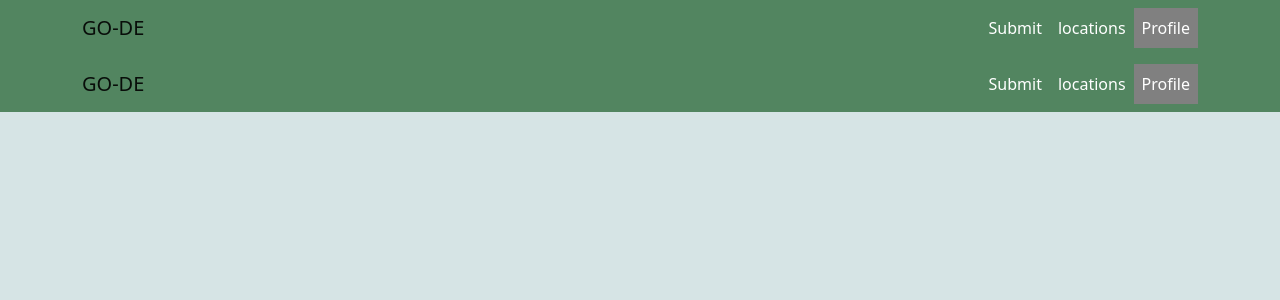
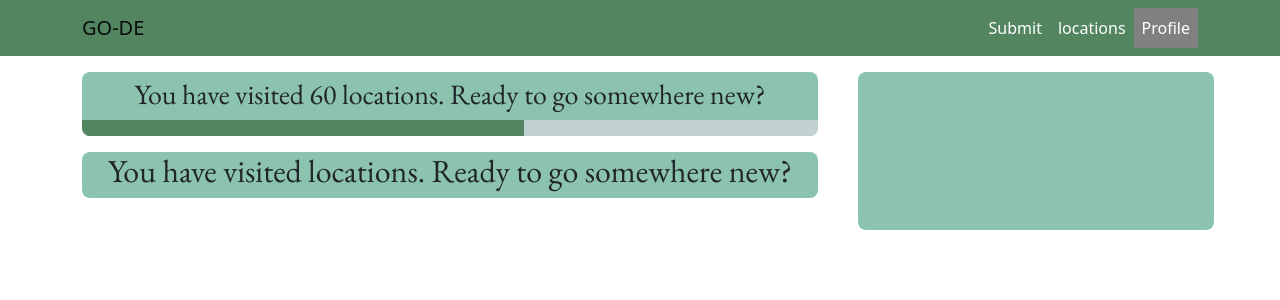
Before and after one commit to sbrugel/go-de, a React (Create React App) app in the folder client/: page / in a window 1280 px wide. Shown: the top 300 px of the page. Built offline with nearby package versions, Linux system fonts and the light colour scheme.

Commit message:
wip: recent stuff

```diff
--- a/client/src/App.css
+++ b/client/src/App.css
@@ -1,22 +1,66 @@
-@import url('https://fonts.googleapis.com/css2?family=Noto+Sans&family=Poppins&display=swap');
+/* Global variables and styles */
 
-/* Global variables and styles */
+@import url('https://fonts.googleapis.com/css2?family=EB+Garamond&display=swap');
+
 :root {
 	--BG-COLOR-PRIMARY: #528560;
 	--BG-COLOR-SECONDARY: #8BC3AF;
 	--BG-COLOR-TERTIARY: #00000020;
-	--BG-COLOR-GREY: #D6E4E5;
+	--BG-COLOR-LIGHTGREY: #D6E4E5;
+	--BG-COLOR-GREY: #C2D2D3;
+	--BG-COLOR-DARKGREY: #2d3131;
 
-	background-color: var(--BG-COLOR-GREY);
-	font-family: 'Poppins', 'Noto Sans', sans-serif;
+	--FONT-HEADING: 'EB Garamond', sans-serif;
+
+	--CARD-ROUNDING: 8px;
+
 	-webkit-font-smoothing: antialiased;
 	-moz-osx-font-smoothing: grayscale;
 }
 
 body {
 	margin: 0;
+	background-color: var(--BG-COLOR-LIGHTGREY);
 }
 
-.progress-header {
+h1, h2, h3, h4, h5, h6 {
+	font-family: var(--FONT-HEADING) !important;
+}
+
+
+
+/* Override Bootstrap stuff */
+.progress {
+	background-color: var(--BG-COLOR-GREY) !important;
+}
+
+.progress-bar {
+	background-color: var(--BG-COLOR-PRIMARY) !important;
+}
+
+
+
+/* Custom elements */
+
+.go-card {
+	margin: 16px;
 	background-color: var(--BG-COLOR-SECONDARY);
+	border-radius: var(--CARD-ROUNDING);
 }
+
+.go-progress-header {
+	padding-top: 6px;
+}
+
+.go-progress-header .col {
+	padding-left: 0;
+	padding-right: 0;
+}
+
+.go-progress-header .progress {
+	border-radius: 0 0 var(--CARD-ROUNDING) var(--CARD-ROUNDING);
+}
+
+.go-location-list {
+
+}
--- a/client/src/App.js
+++ /dev/null
@@ -1,14 +0,0 @@
-import '../node_modules/bootstrap/dist/css/bootstrap.min.css';
-import './App.css';
-import { Navingbar } from './Navbar';
-import { UserPage } from './UserPage';
-function App() {
-  return (
-    <div className='App'>
-	  <Navingbar></Navingbar>
-      <UserPage></UserPage>
-    </div>
-  );
-}
-
-export default App;
--- /dev/null
+++ b/client/src/HomePage.js
@@ -0,0 +1,29 @@
+import '../node_modules/bootstrap/dist/css/bootstrap.min.css';
+import Container from 'react-bootstrap/Container';
+import Row from 'react-bootstrap/Row';
+import Col from 'react-bootstrap/Col';
+import { Navingbar } from './Navbar';
+import { ProgressHeader } from './HomePageProgressHeader';
+import { LocationList } from './HomePageLocationList';
+import './App.css';
+
+function HomePage() {
+	return (
+		<>
+			<Navingbar></Navingbar>
+			<Container className='HomePage'>
+				<Row>
+					<Col className='col-8'>
+						<ProgressHeader current={60} max={100} />
+						<LocationList />
+					</Col>
+					<Col className='col-4'>
+						<div className='go-card' style={{width: '100%', height: '100%'}}></div>
+					</Col>
+				</Row>
+			</Container>
+		</>
+	);
+}
+
+export default HomePage;
--- /dev/null
+++ b/client/src/HomePageLocationList.js
@@ -0,0 +1,16 @@
+import Container from 'react-bootstrap/Container';
+import Row from 'react-bootstrap/Row';
+import Col from 'react-bootstrap/Col';
+import './App.css';
+
+export function LocationList() {
+	return (
+		<Container className='go-location-list go-card'>
+			<Row>
+				<Col>
+					<h2 className='text-center'>You have visited locations. Ready to go somewhere new?</h2>
+				</Col>
+			</Row>
+		</Container>
+	);
+}
--- /dev/null
+++ b/client/src/HomePageProgressHeader.js
@@ -0,0 +1,18 @@
+import Container from 'react-bootstrap/Container';
+import Row from 'react-bootstrap/Row';
+import Col from 'react-bootstrap/Col';
+import ProgressBar from 'react-bootstrap/ProgressBar';
+import './App.css';
+
+export function ProgressHeader(props) {
+	return (
+		<Container className='go-progress-header go-card'>
+			<Row>
+				<Col>
+					<h3 className='text-center'>You have visited {props.current} locations. Ready to go somewhere new?</h3>
+					<ProgressBar min={0} now={props.current} visuallyHidden label={`${props.current} out of ${props.max}`} max={props.max} />
+				</Col>
+			</Row>
+		</Container>
+	);
+}
--- a/client/src/Navbar.js
+++ b/client/src/Navbar.js
@@ -1,7 +1,7 @@
 import Nav from "react-bootstrap/Nav";
 import Navbar from "react-bootstrap/Navbar";
 import Container from 'react-bootstrap/Container';
-import '../node_modules/bootstrap/dist/css/bootstrap.min.css';
+
 export function Navingbar() {
   return (
     <>
--- a/client/src/index.js
+++ b/client/src/index.js
@@ -1,11 +1,11 @@
 import React from 'react';
 import ReactDOM from 'react-dom/client';
 import './App.css';
-import App from './App';
+import HomePage from './HomePage';
 
 const root = ReactDOM.createRoot(document.getElementById('root'));
 root.render(
-  <React.StrictMode>
-    <App />
-  </React.StrictMode>
+	<React.StrictMode>
+		<HomePage />
+	</React.StrictMode>
 );
```
Also changed, not shown: client/src/ProgressHeader.js (deleted, +0 -22 lines).
